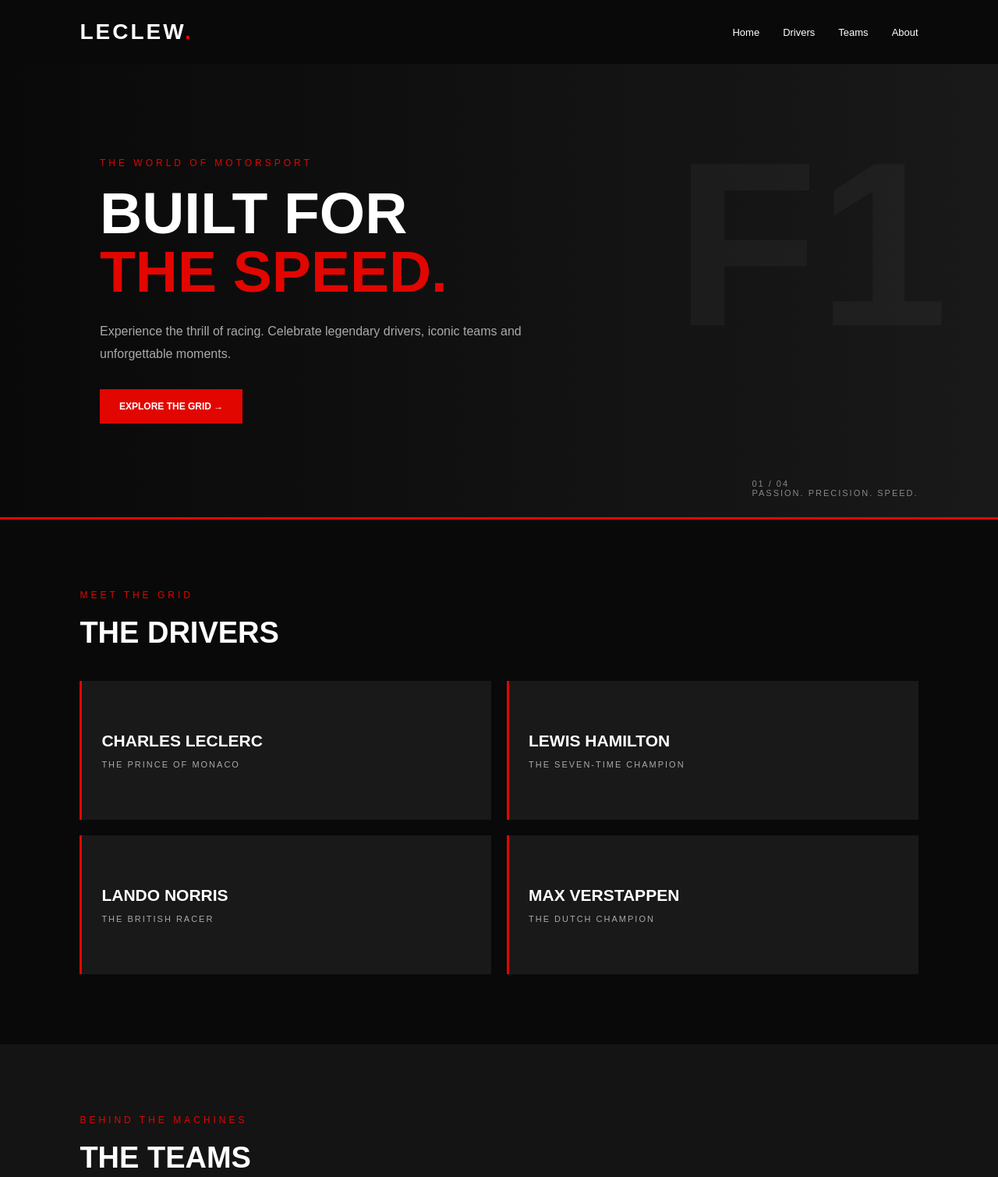
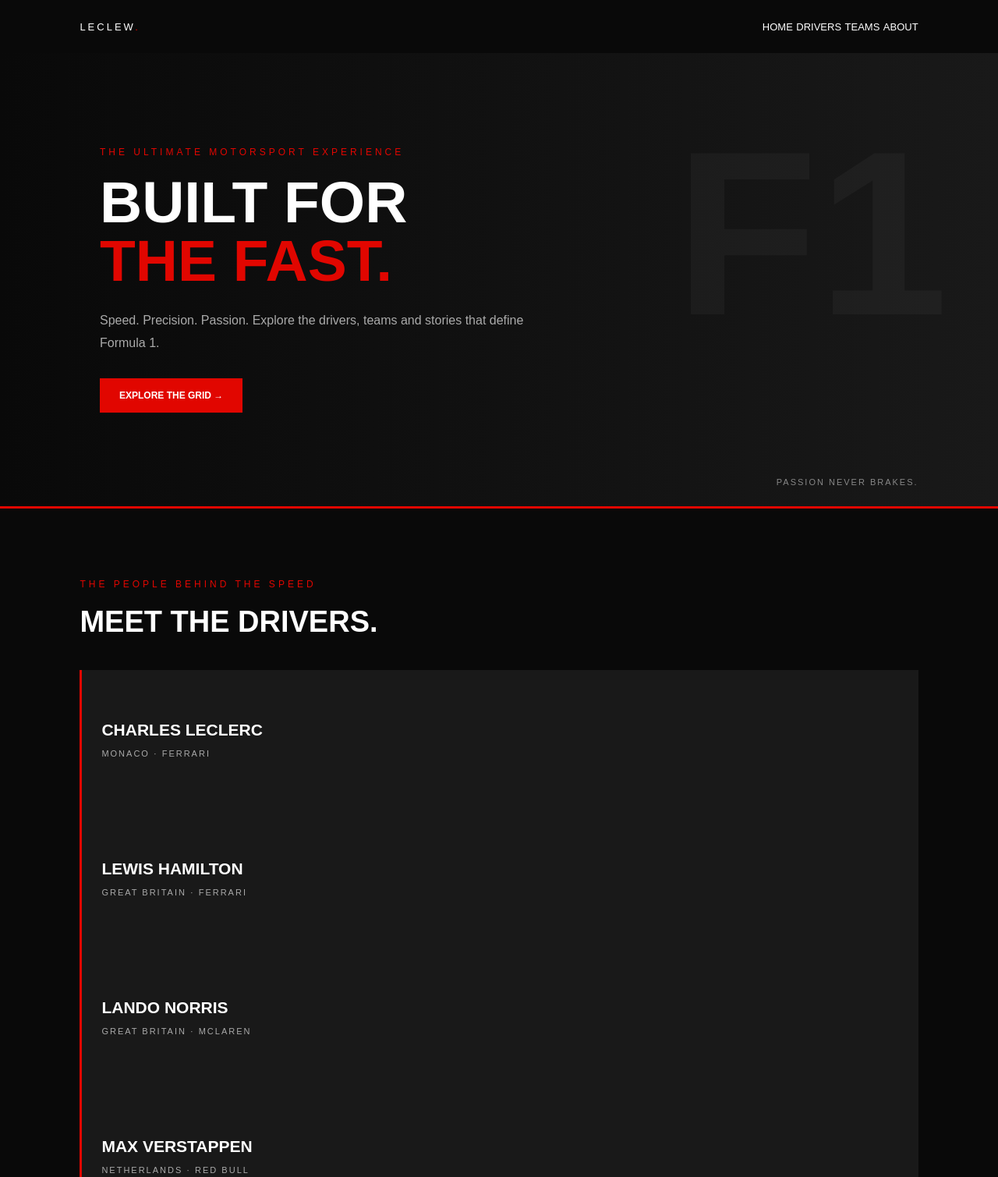
Before and after one commit to sanjithakp07-c/Leclew, a plain HTML site: page index.html in a window 1280 px wide. Shown: the top 1509 px of the page at 78% size. Drawn offline with Linux system fonts and the light colour scheme.

Commit message:
Update LECLEW homepage
Updated the structure and content of the index.html file, enhancing the layout and text for better user engagement.

```diff
--- a/index.html
+++ b/index.html
@@ -1,131 +1,101 @@
 <!DOCTYPE html>
 <html lang="en">
-
 <head>
     <meta charset="UTF-8">
     <meta name="viewport" content="width=device-width, initial-scale=1.0">
-
     <title>LECLEW | Racing World</title>
-
     <link rel="stylesheet" href="style.css">
 </head>
-
 <body>
 
-    <!-- Navigation Bar -->
-    <header>
-        <nav class="navbar">
-            <h2 class="logo">LECLEW<span>.</span></h2>
+    <header class="navbar">
+        <a href="#home" class="logo">LECLEW<span>.</span></a>
 
-            <ul>
-                <li><a href="#home">Home</a></li>
-                <li><a href="#drivers">Drivers</a></li>
-                <li><a href="#teams">Teams</a></li>
-                <li><a href="#about">About</a></li>
-            </ul>
+        <nav>
+            <a href="#home">HOME</a>
+            <a href="#drivers">DRIVERS</a>
+            <a href="#teams">TEAMS</a>
+            <a href="#about">ABOUT</a>
         </nav>
     </header>
 
-    <!-- Home Section -->
     <section class="hero" id="home">
+        <div class="hero-content">
+            <p class="tagline">THE ULTIMATE MOTORSPORT EXPERIENCE</p>
 
-        <div class="hero-content">
-
-            <p class="tagline">THE WORLD OF MOTORSPORT</p>
-
-            <h1>BUILT FOR<br>
-                <span>THE SPEED.</span>
-            </h1>
+            <h1>BUILT FOR<br><span>THE FAST.</span></h1>
 
             <p class="description">
-                Experience the thrill of racing.
-                Celebrate legendary drivers,
-                iconic teams and unforgettable moments.
+                Speed. Precision. Passion.
+                Explore the drivers, teams and stories
+                that define Formula 1.
             </p>
 
-            <a href="#drivers" class="btn">EXPLORE THE GRID →</a>
-
+            <a href="#drivers" class="btn">
+                EXPLORE THE GRID →
+            </a>
         </div>
 
         <div class="hero-label">
-            <span>01 / 04</span>
-            <p>PASSION. PRECISION. SPEED.</p>
+            PASSION NEVER BRAKES.
         </div>
-
     </section>
 
-    <!-- Drivers Section -->
     <section class="drivers" id="drivers">
+        <p class="tagline">THE PEOPLE BEHIND THE SPEED</p>
+        <h2>MEET THE <span>DRIVERS.</span></h2>
 
-        <p class="section-tag">MEET THE GRID</p>
-
-        <h2>THE DRIVERS</h2>
-
-        <div class="driver-container">
-
+        <div class="driver-grid">
             <div class="driver-card">
                 <h3>CHARLES LECLERC</h3>
-                <p>THE PRINCE OF MONACO</p>
+                <p>MONACO · FERRARI</p>
             </div>
 
             <div class="driver-card">
                 <h3>LEWIS HAMILTON</h3>
-                <p>THE SEVEN-TIME CHAMPION</p>
+                <p>GREAT BRITAIN · FERRARI</p>
             </div>
 
             <div class="driver-card">
                 <h3>LANDO NORRIS</h3>
-                <p>THE BRITISH RACER</p>
+                <p>GREAT BRITAIN · MCLAREN</p>
             </div>
 
             <div class="driver-card">
                 <h3>MAX VERSTAPPEN</h3>
-                <p>THE DUTCH CHAMPION</p>
+                <p>NETHERLANDS · RED BULL</p>
             </div>
-
         </div>
-
     </section>
 
-    <!-- Teams Section -->
     <section class="teams" id="teams">
+        <p class="tagline">THE MACHINES AND THE PEOPLE</p>
+        <h2>THE CONSTRUCTORS<span>.</span></h2>
 
-        <p class="section-tag">BEHIND THE MACHINES</p>
-
-        <h2>THE TEAMS</h2>
-
-        <div class="team-list">
+        <div class="team-grid">
             <div>SCUDERIA FERRARI</div>
             <div>MERCEDES</div>
             <div>MCLAREN</div>
             <div>RED BULL RACING</div>
         </div>
-
     </section>
 
-    <!-- About Section -->
     <section class="about" id="about">
-
-        <p class="section-tag">OUR WORLD</p>
-
-        <h2>MORE THAN JUST A RACE.</h2>
-
+        <p class="tagline">WELCOME TO LECLEW</p>
+        <h2>MORE THAN<br>JUST A <span>RACE.</span></h2>
         <p>
-            LECLEW is a fan-made motorsport destination
-            celebrating the speed, competition,
-            technology and passion of Formula 1.
+            A destination for those who live and breathe
+            motorsport. Discover the personalities,
+            teams and passion behind racing.
         </p>
-
     </section>
 
-    <!-- Footer -->
     <footer>
         <h2>LECLEW<span>.</span></h2>
         <p>MADE FOR THE LOVE OF RACING.</p>
-        <p>© 2026 LECLEW. FAN-MADE WEBSITE.</p>
+        <p>© 2026 LECLEW · FAN-MADE PROJECT</p>
     </footer>
 
     <script src="script.js"></script>
-
 </body>
 </html>
```
